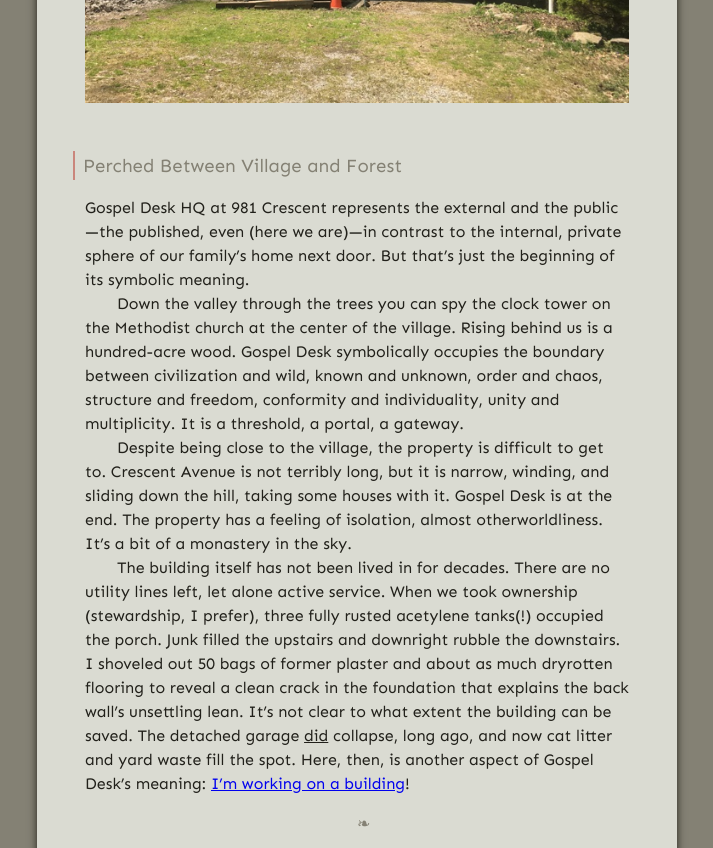
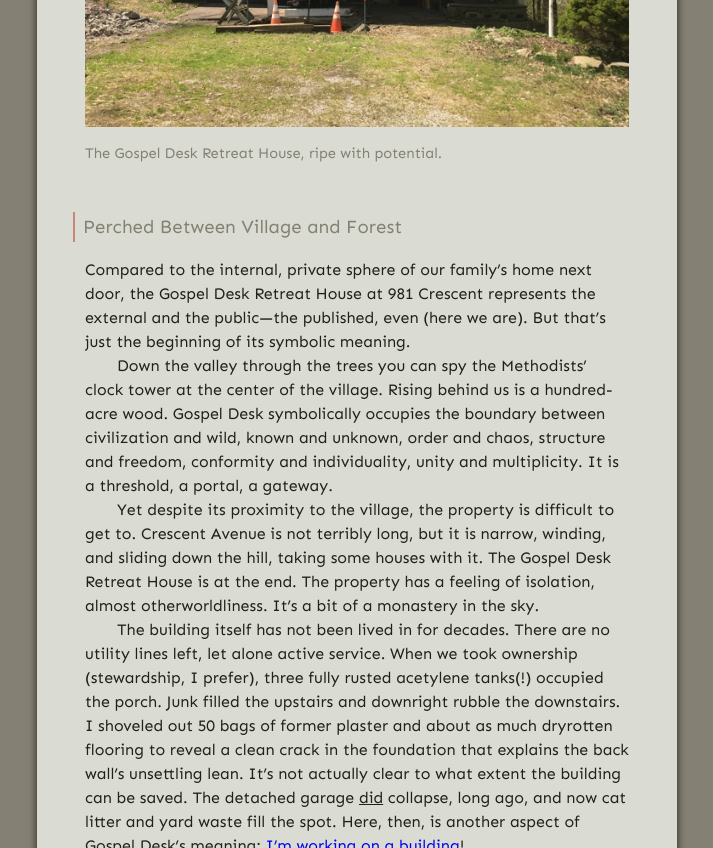
Before and after one commit to gospel-desk/www.logstown.com, a Jekyll site: the page built from _posts/2020-04-25-working-on-a-building.md, in a window 1280 px wide and 900 px high, scrolled down 1219 px, cut to the strip 0-848 px from the top of the window. Shown: the whole strip, without its empty margins (283-996 px from the left). Built offline with Jekyll 4.4.1, drawn with Linux system fonts in a browser that asks for light colours; some of the changed text lies outside the part shown.

Commit message:
Headquarters -> Retreat House

```diff
--- a/_posts/2020-04-25-working-on-a-building.md
+++ b/_posts/2020-04-25-working-on-a-building.md
@@ -1,52 +1,53 @@
 ---
 layout: post
 heading: Working on a Building
-excerpt: "Gospel Desk has a place in the world: 981 Crescent Avenue, on Spring Hill in Sewickley, Pennsylvania."
+excerpt: "Gospel Desk has a place in the world, at 981 Crescent Avenue, on Spring Hill in Sewickley, Pennsylvania."
 is_published: yes
 suppress_subscribe: no
 ---
 
 God became incarnate in Jesus Christ, and so it seems right to me that Gospel
-Desk should also be incarnate—a *place* for *people* well before it is a social
-media brand.
+Desk should also be incarnate—not just a social media brand, but a *place* for
+*people*.
 
 Last year, God blessed our family with a remarkable property on the edge of
 Sewickley, Pennsylvania, on a hill called Spring Hill. The property is in two
-parcels, each with a house on it. Our family lives in 980 Crescent Avenue. 981
-is Gospel Desk headquarters.
+parcels, each with a house on it. Our family lives in 980 Crescent Avenue. Lord
+willing, 981 will become the Gospel Desk Retreat House.
 
 ---
 
 [![Gospel Desk HQ](../gospel-desk-hq.small.jpg)](../gospel-desk-hq.jpg)
+<div class="caption">The Gospel Desk Retreat House, ripe with potential.</div>
 
 #### Perched Between Village and Forest
 
-Gospel Desk HQ at 981 Crescent represents the external and the public—the
-published, even (here we are)—in contrast to the internal, private sphere of
-our family's home next door. But that's just the beginning of its symbolic
-meaning.
+Compared to the internal, private sphere of our family's home next door, the
+Gospel Desk Retreat House at 981 Crescent represents the external and the
+public—the published, even (here we are). But that's just the beginning of its
+symbolic meaning.
 
-Down the valley through the trees you can spy the clock tower on the Methodist
-church at the center of the village. Rising behind us is a hundred-acre wood.
-Gospel Desk symbolically occupies the boundary between civilization and wild,
-known and unknown, order and chaos, structure and freedom, conformity and
+Down the valley through the trees you can spy the Methodists' clock tower at
+the center of the village. Rising behind us is a hundred-acre wood.  Gospel
+Desk symbolically occupies the boundary between civilization and wild, known
+and unknown, order and chaos, structure and freedom, conformity and
 individuality, unity and multiplicity. It is a threshold, a portal, a gateway.
 
-Despite being close to the village, the property is difficult to get to.
+Yet despite its proximity to the village, the property is difficult to get to.
 Crescent Avenue is not terribly long, but it is narrow, winding, and sliding
-down the hill, taking some houses with it. Gospel Desk is at the end. The
-property has a feeling of isolation, almost otherworldliness. It's a bit of a
-monastery in the sky.
+down the hill, taking some houses with it. The Gospel Desk Retreat House is at
+the end. The property has a feeling of isolation, almost otherworldliness. It's
+a bit of a monastery in the sky.
 
 The building itself has not been lived in for decades. There are no utility
 lines left, let alone active service. When we took ownership (stewardship, I
 prefer), three fully rusted acetylene tanks(!) occupied the porch. Junk filled
 the upstairs and downright rubble the downstairs. I shoveled out 50 bags of
 former plaster and about as much dryrotten flooring to reveal a clean crack in
-the foundation that explains the back wall's unsettling lean. It's not clear to
-what extent the building can be saved. The detached garage *did* collapse, long
-ago, and now cat litter and yard waste fill the spot. Here, then, is another
-aspect of Gospel Desk's meaning: [I'm working on a
+the foundation that explains the back wall's unsettling lean. It's not actually
+clear to what extent the building can be saved. The detached garage *did*
+collapse, long ago, and now cat litter and yard waste fill the spot. Here,
+then, is another aspect of Gospel Desk's meaning: [I'm working on a
 building](https://en.wikipedia.org/wiki/I%27m_Working_on_a_Building)!
 
 ---
@@ -58,7 +59,7 @@ building](https://en.wikipedia.org/wiki/I%27m_Working_on_a_Building)!
 
 In the opening chapter of *The Abolition of Man*, C.S. Lewis summarizes an
 ancient anthropology: "The head rules the belly through the chest." I see in
-this a pattern for what Gospel Desk headquarters could become, if the Lord
+this a pattern for what the Gospel Desk Retreat House can become, if the Lord
 wills it: a library and a chapel upstairs, living quarters downstairs. Maybe
 some day you will join us here for a retreat, enjoying this special spot with
 us, studying and meditating on the Gospels, and drawing closer to God.
```
